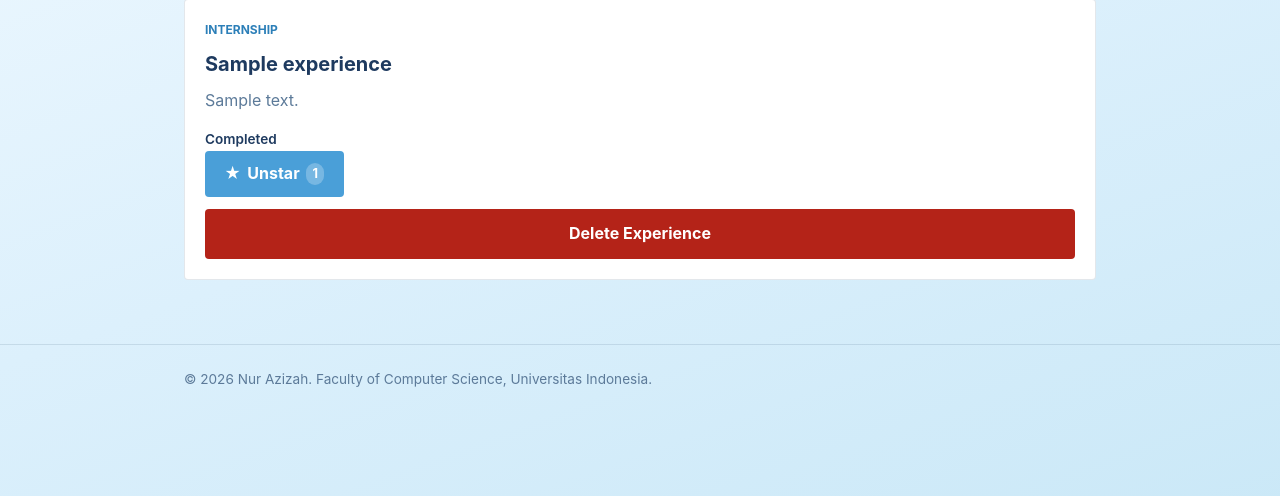
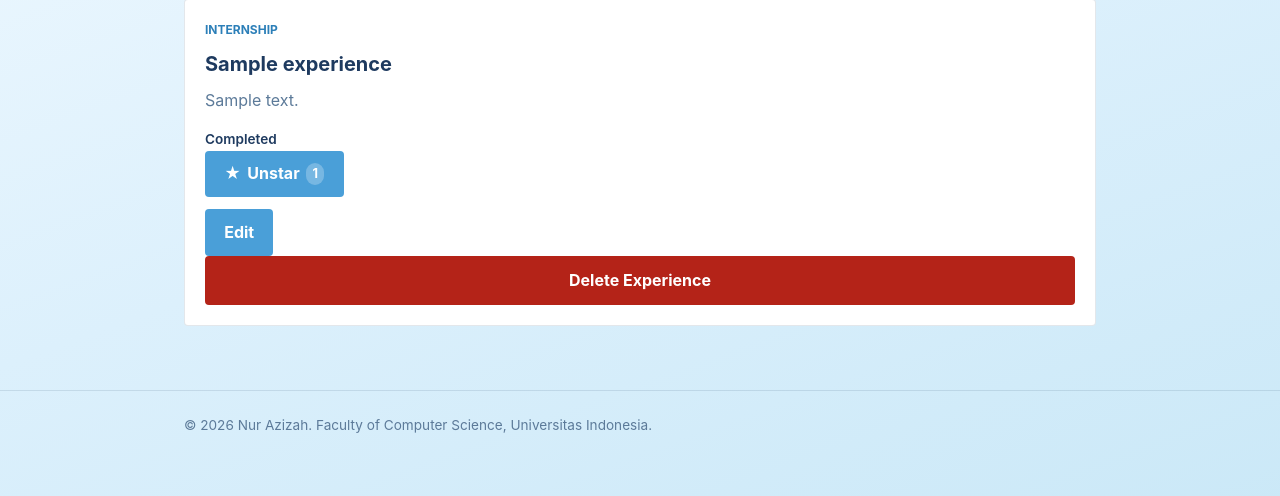
Before and after one commit to nurazizah56-dak/myportofolio, a Django app: page /experience/ in a window 1280 px wide. Shown: the part 266-762 px from the top of the page. Run offline with Django 5.2, Linux system fonts and the light colour scheme; a user stored in the database is signed in; tables that the repository leaves empty hold one stand-in row (values such as "Sample post").

Commit message:
feat: tambah tombol edit experience untuk superuser

```diff
--- a/templates/experience.html
+++ b/templates/experience.html
@@ -34,7 +34,12 @@
                             <p class="experience-status">Completed</p>
                         {% endif %}
 
-                        {% include "components/experience_star.html" with experience=experience %}
+                        <div class="experience-actions-row">
+                            {% include "components/experience_star.html" with experience=experience %}
+                            {% if user.is_superuser %}
+                                <a href="{% url 'main:update_experience' experience.id %}" class="button">Edit</a>
+                            {% endif %}
+                        </div>
 
                         {% if user.is_superuser %}
                             {% include "components/experience_delete_modal.html" with experience=experience %}
```
